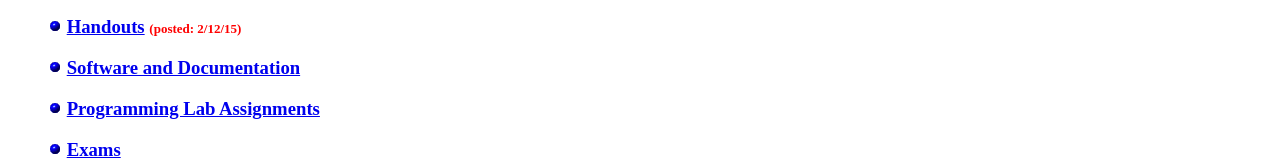
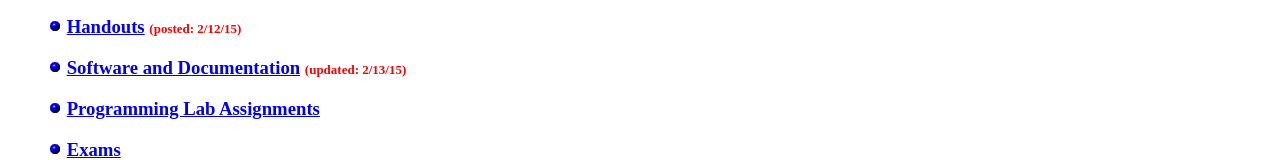
Before and after one commit to maater/ee312-s15, a plain HTML site: page index.html in a window 1280 px wide. Shown: the part 389-549 px from the top of the page. Drawn offline with Linux system fonts and the light colour scheme.

Commit message:
update value to software

```diff
--- a/index.html
+++ b/index.html
@@ -103,7 +103,8 @@
 
 	<p>
 	  <img src="blueball.gif">
-	  <a href="software.html">Software and Documentation</a>
+	  <a href="software.html">Software and Documentation</a> <font color="red" size="-1">(updated: 2/13/15)</font>
+
 	</p>
 
 	<p>
```
